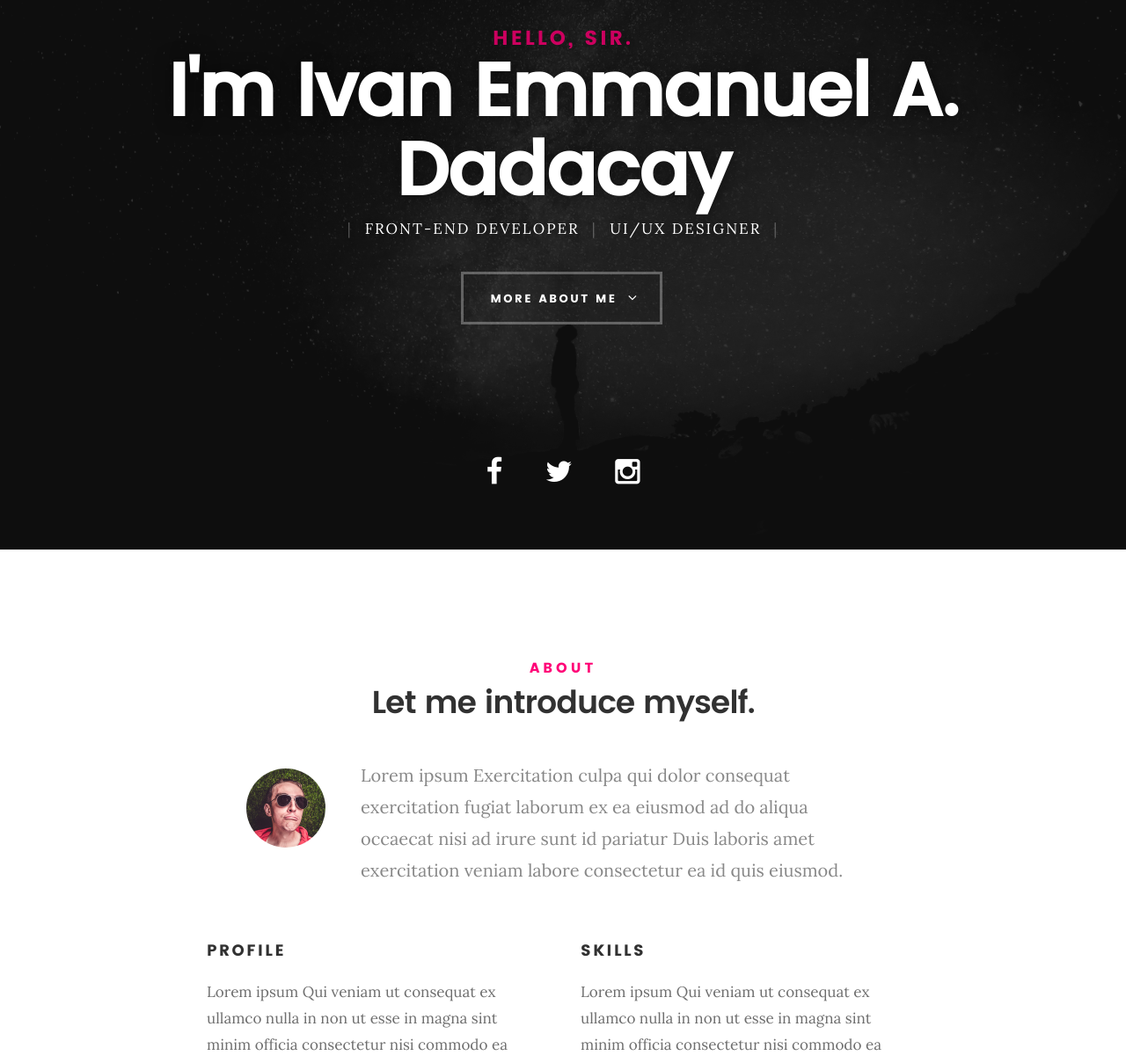
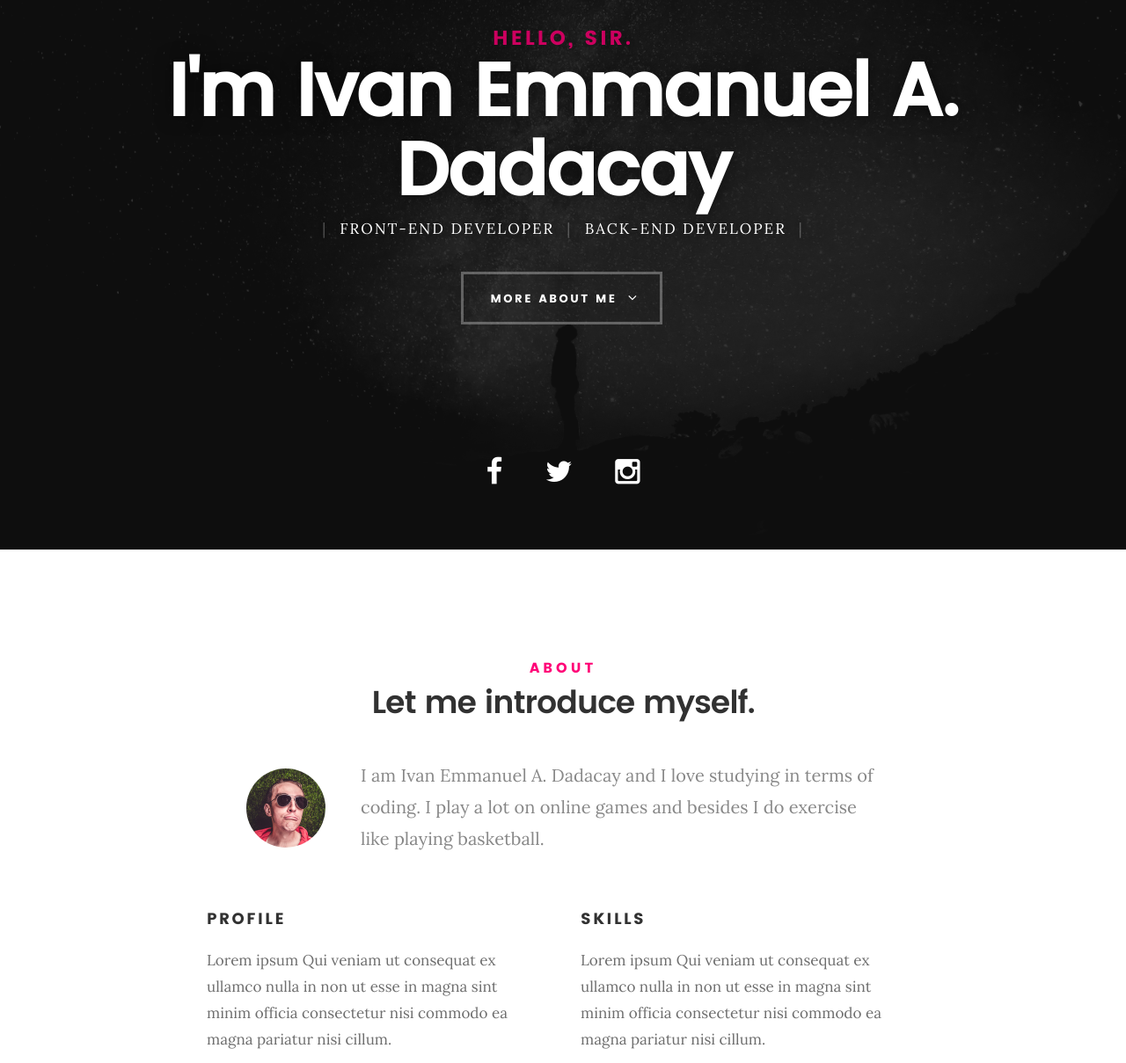
Before and after one commit to Kribope/MyPortfolio, a plain HTML site: page index.html in a window 1280 px wide. Shown: the part 175-1384 px from the top of the page at 88% size. Drawn offline with Linux system fonts and the light colour scheme; files whose address does not match are found by name.

Commit message:
Second Commit

```diff
--- a/index.html
+++ b/index.html
@@ -78,7 +78,7 @@
 
 	   			<p class="intro-position">
 	   				<span>Front-end Developer</span>
-	   				<span>UI/UX Designer</span>
+	   				<span>Back-end Developer</span>
 	   			</p>
 
 	   			<a class="button stroke smoothscroll" href="#about" title="">More About Me</a>
@@ -111,7 +111,7 @@
 
    				<img src="images/profile-pic.jpg" alt="Profile Picture">
 
-   				<p class="lead">Lorem ipsum Exercitation culpa qui dolor consequat exercitation fugiat laborum ex ea eiusmod ad do aliqua occaecat nisi ad irure sunt id pariatur Duis laboris amet exercitation veniam labore consectetur ea id quis eiusmod.</p>
+   				<p class="lead">I am Ivan Emmanuel A. Dadacay and I love studying in terms of coding. I play a lot on online games and besides I do exercise like playing basketball.</p>
    			</div>
 
    		</div>
```
